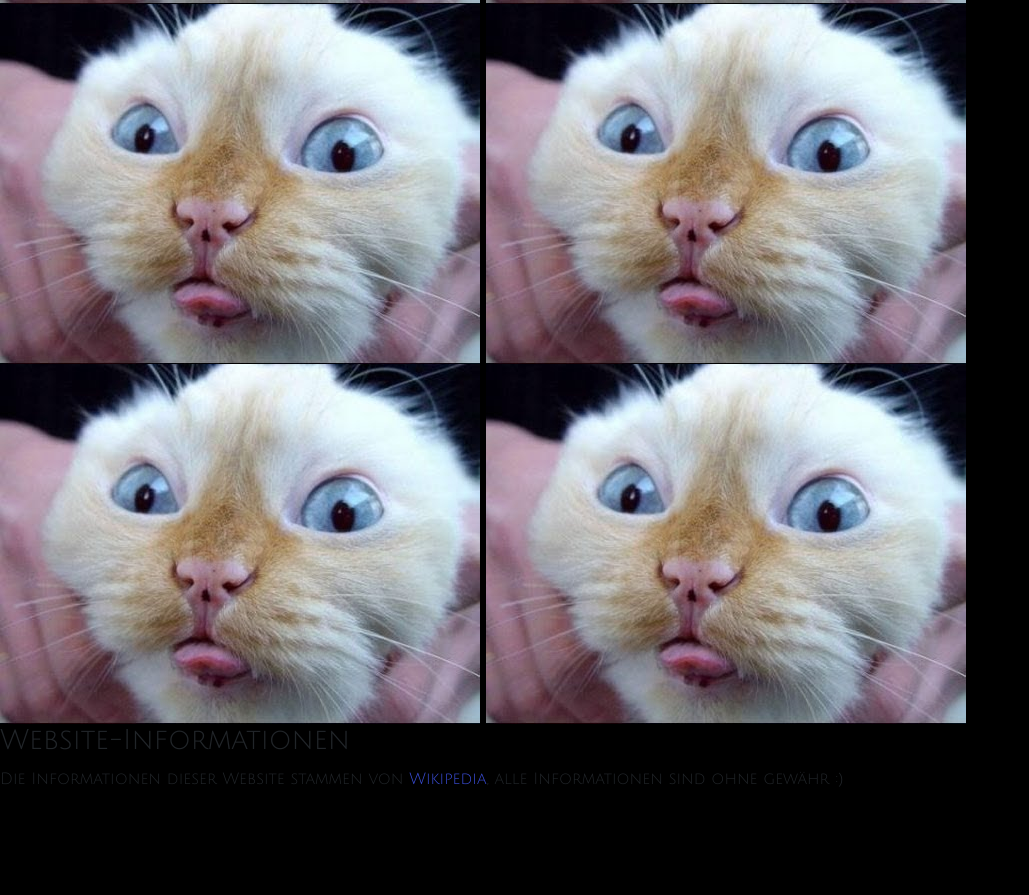
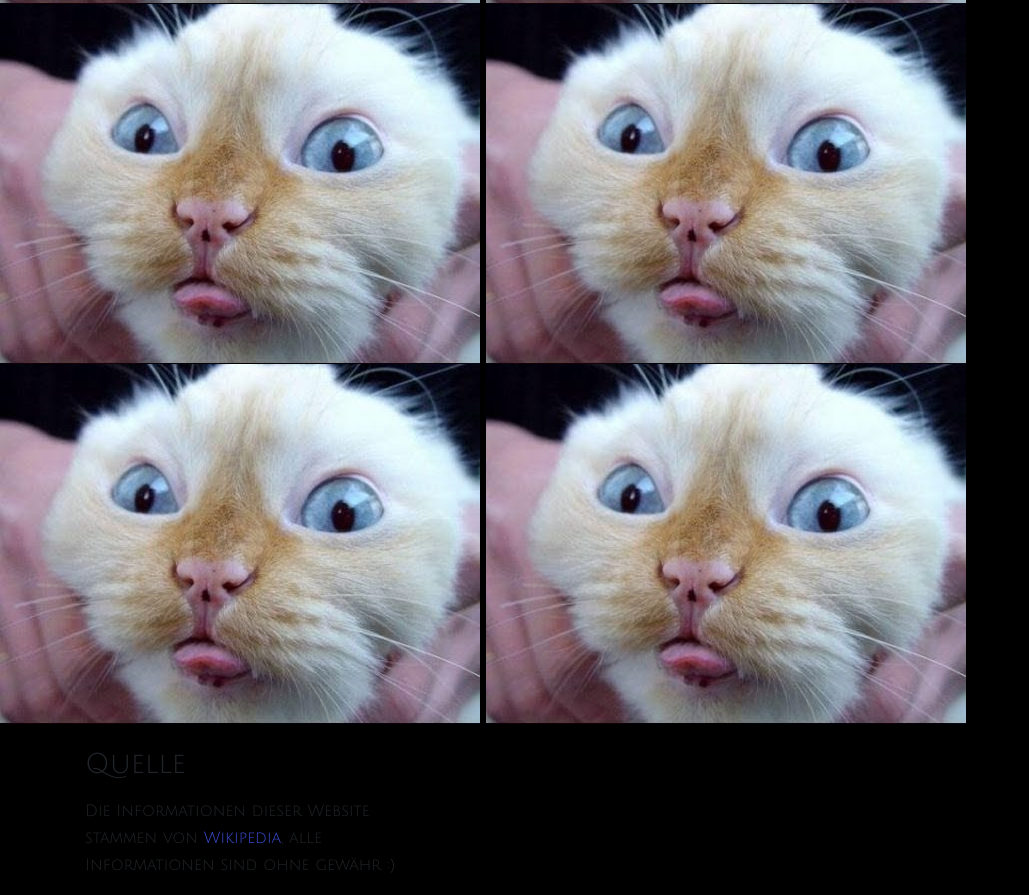
Before and after one commit to 3rxc/HTML, a plain HTML site: page animal/index.html in a window 1280 px wide. Shown: the part 1196-2091 px from the top of the page, without its empty margins (0-1029 px from the left). Before the commit the page ends 2005 px from the top, so only its background shows below. Drawn offline with Linux system fonts and the light colour scheme.

Commit message:
Updated Style

```diff
--- a/animal/index.html
+++ b/animal/index.html
@@ -44,7 +44,7 @@
       <div class="container">
         <div class="row align-items-center text-center justify-content-center">
           <div class="col-lg-10">
-            <h1 class="text-white mb-4">Quokka<</h1>
+            <h1 class="text-white mb-4">Quokka</h1>
             <p class="lead">Das Quokka ist eine Beuteltierart aus der Familie der Kängurus</p>
           </div>
         </div>
@@ -58,7 +58,20 @@
     <img src="images/image_5.png" alt="Image">
     <img src="images/image_6.png" alt="Image">
 
-    <h3>Website-Informationen</h3>
-    <p>Die Informationen dieser Website stammen von <a href="https://de.wikipedia.org/wiki/Quokka">Wikipedia</a>, alle Informationen sind ohne gewähr :)</p>
+    <div class="site-section">
+      <div class="container">
+        <div class="row">
+          <div class="col-md-4">
+            <div class="service-29191">
+              <span class="wrap-icon mb-4 d-block">
+                <span class="icon-desktop_windows"></span>
+              </span>
+              <h3 class="mb-3">Quelle</h3>
+              <p>Die Informationen dieser Website stammen von <a href="https://de.wikipedia.org/wiki/Quokka">Wikipedia</a>, alle Informationen sind ohne gewähr :)</p>
+            </div>
+          </div>
+        </div>
+      </div>
+    </div>
   </body>
 </html>
```
